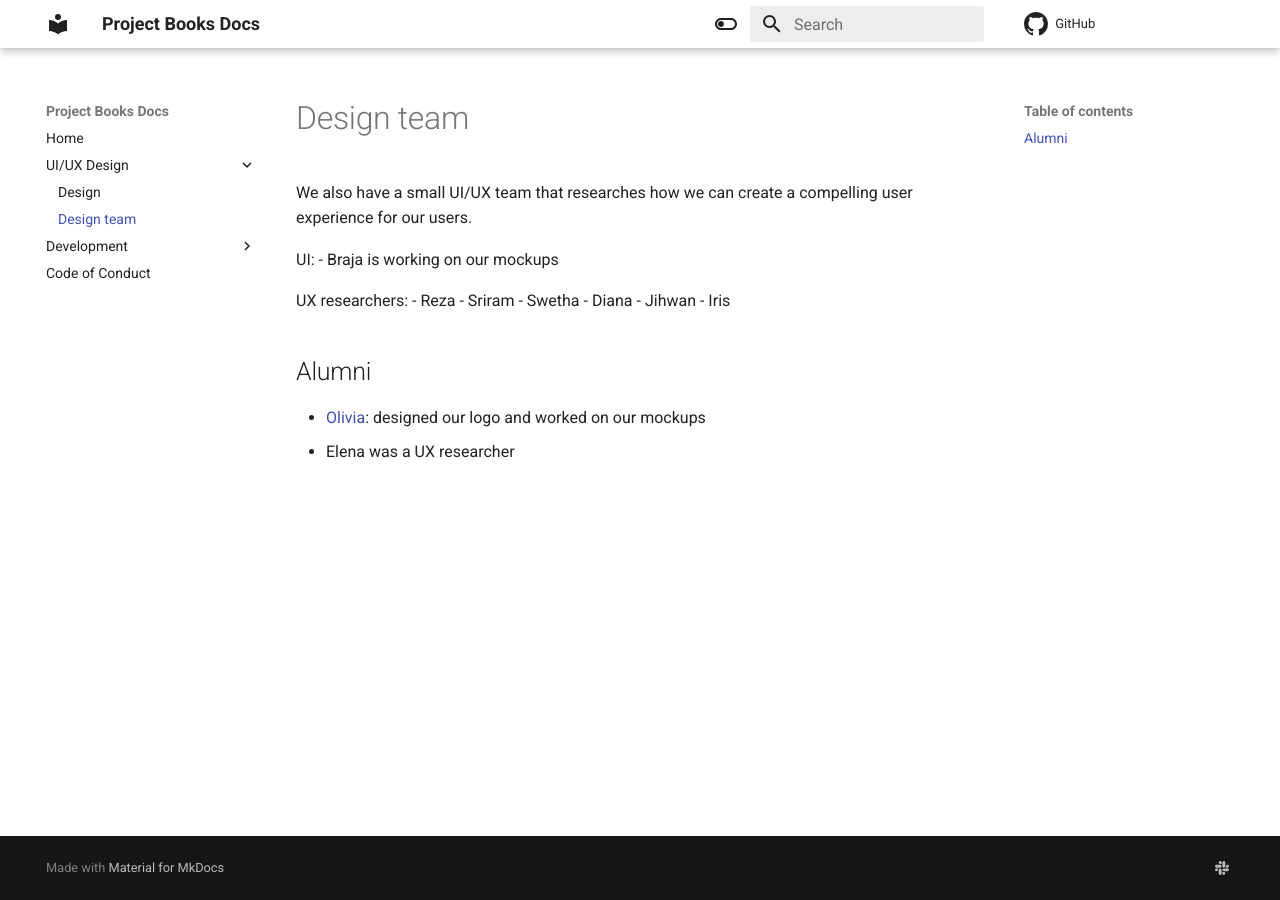
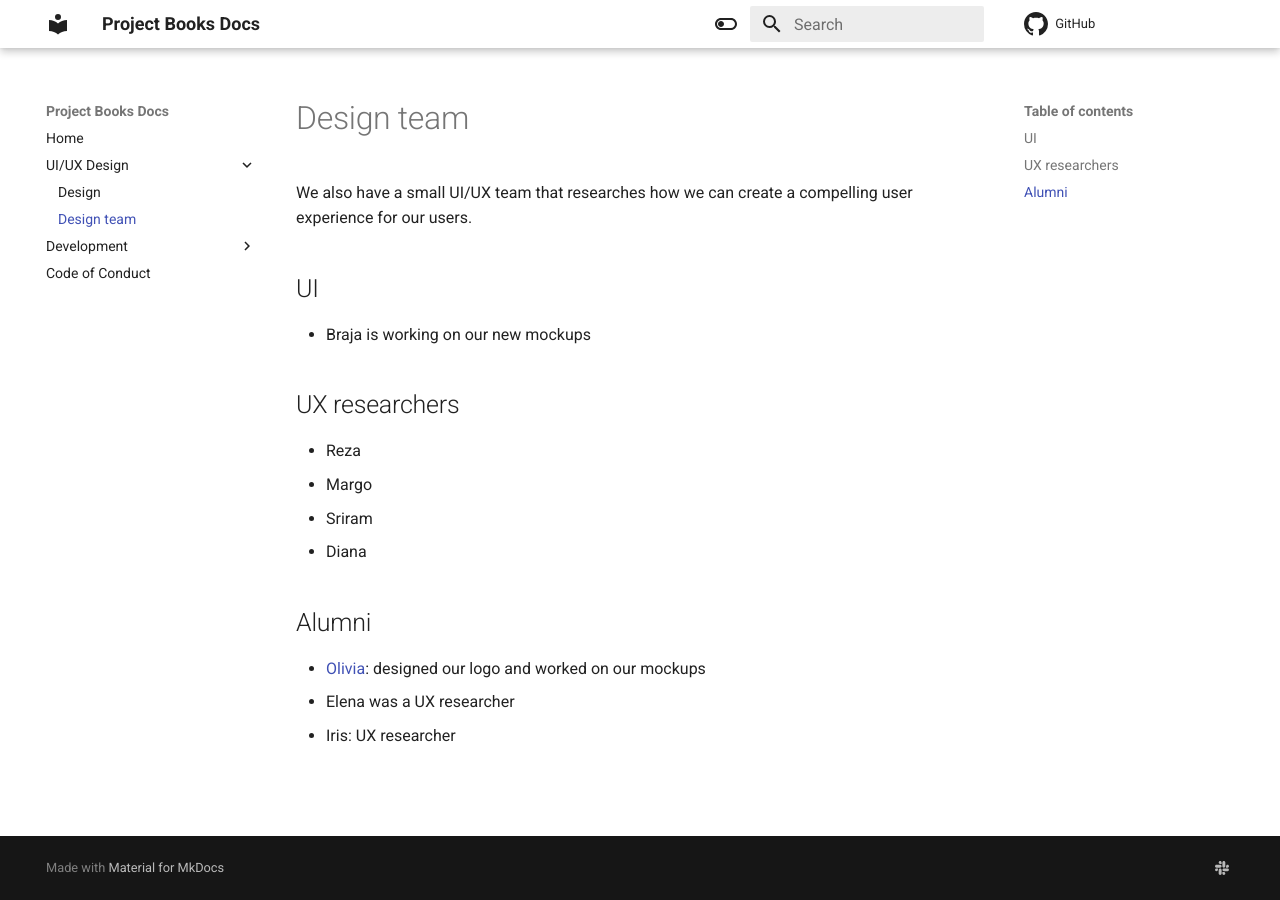
Before and after one commit to Project-Books/project-books.github.io, an MkDocs documentation site: the page built from docs/design/design-team.md, in a window 1280 px wide. Built offline with MkDocs 1.6.1 and Material for MkDocs 9.7.7, drawn with Linux system fonts in a browser that asks for light colours.

Commit message:
Update design-team.md

```diff
--- a/docs/design/design-team.md
+++ b/docs/design/design-team.md
@@ -1,17 +1,19 @@
 We also have a small UI/UX team that researches how we can create a compelling user experience for our users.
 
-UI:
-- Braja is working on our mockups
+## UI
 
-UX researchers:
+- Braja is working on our new mockups
+
+## UX researchers
+
 - Reza
+- Margo
 - Sriram
-- Swetha
 - Diana
-- Jihwan
-- Iris
+
 
 ## Alumni
 
 - [Olivia](https://github.com/ofvoler): designed our logo and worked on our mockups
 - Elena was a UX researcher
+- Iris: UX researcher
```
